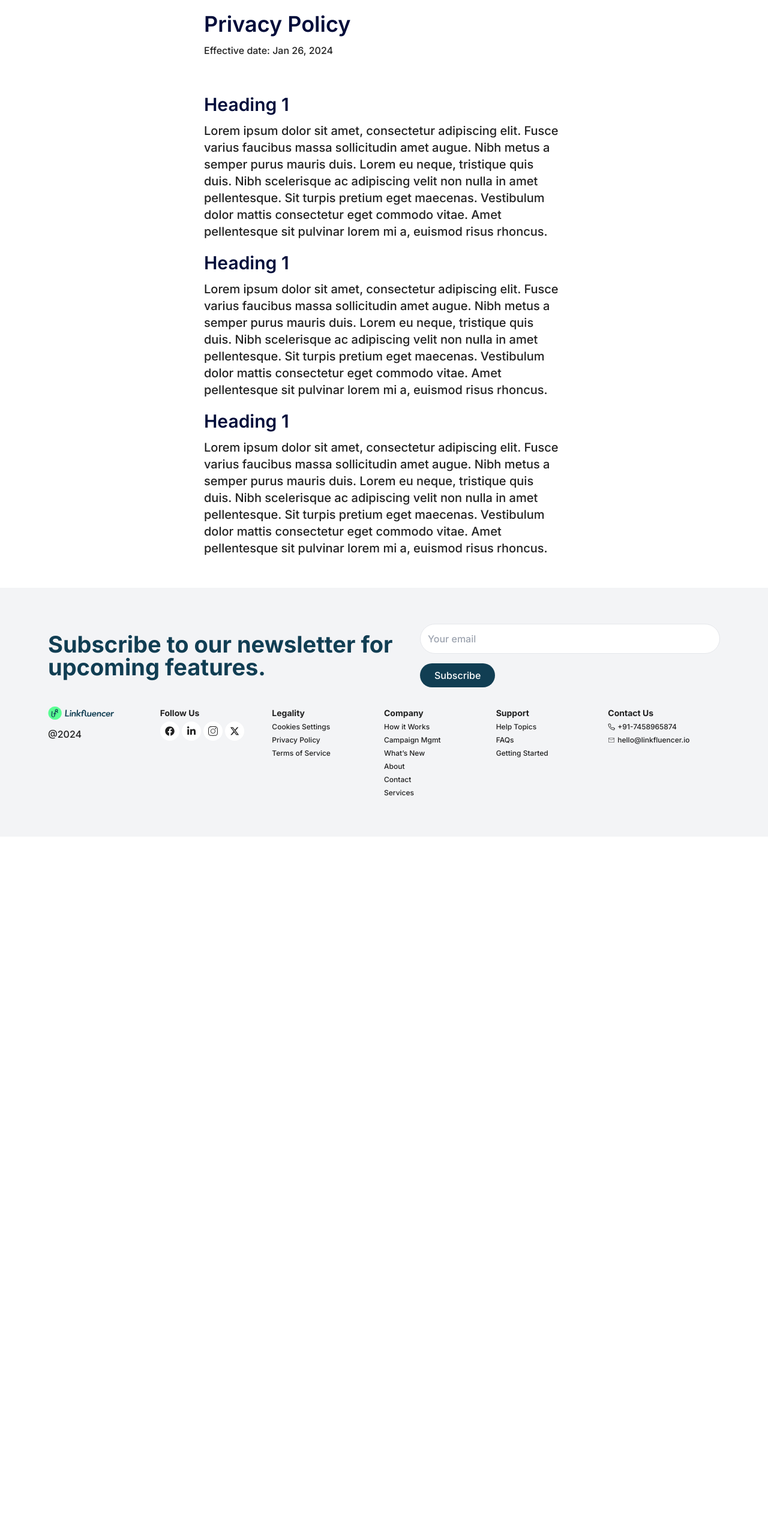
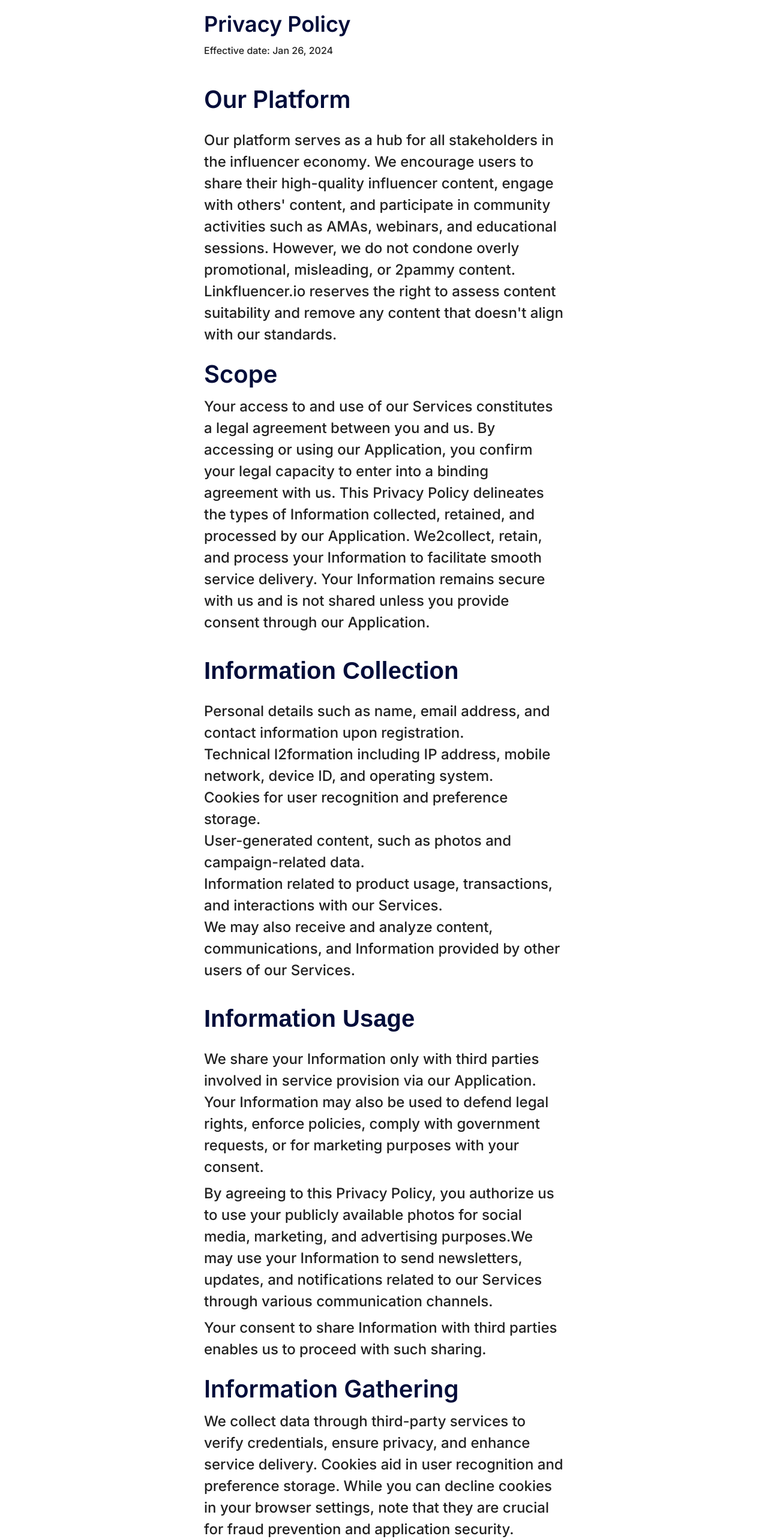
Before and after one commit to saudkhanbpk/linkfluencer-website, a Next.js app: page /privacypolicy in a window 1280 px wide. Shown: the part 200-2766 px from the top of the page at 60% size. Before the commit the page ends 1595 px from the top, so only its background shows below. Built offline with nearby package versions, Linux system fonts and the light colour scheme.

Commit message:
create slug

```diff
--- a/src/components/InfluencerData/Apps.tsx
+++ b/src/components/InfluencerData/Apps.tsx
@@ -18,9 +18,9 @@ function Apps() {
   };
 
   return (
-    <div className="flex gap-10 flex-wrap justify-center items-center w-full py-[40px] md:py-[100px] px-[20px] md:px-[80px]">
-      <div className="md:w-[440px]">
-        <h1 className="text-[20px] ms:text-[40px] font-[800] font-header">
+    <div className="flex flex-col md:flex-row gap-10 items-center w-full py-[40px] md:py-[100px] px-[20px] md:px-[150px]">
+      <div className="md:w-2/4">
+        <h1 className="text-[20px] md:text-[40px] font-[800] font-content leading-none">
           Unlock the power of smart links that open directly in mobile apps
         </h1>
         <p className="text-[12px] md:text-[18px] mt-4 font-content">
@@ -30,7 +30,7 @@ function Apps() {
         </p>
       </div>
 
-      <div className="flex items-center justify-center">
+      <div className="flex items-center justify-center md:w-2/4">
         <div className="flex flex-col justify-center items-center w-[177px] md:w-[316px]">
           <Slider
             {...settings}
--- a/src/components/InfluencerData/InfluencerData.tsx
+++ b/src/components/InfluencerData/InfluencerData.tsx
@@ -35,10 +35,10 @@ function InfluencerData() {
     <div className="flex flex-col justify-center items-center w-full">
       <div className="px-[20px] md:px-[80px]">
         <div className=" flex-col justify-center items-center md:flex hidden">
-          <h4 className="text-[32px] md:text-[64px] font-semibold text-center md:w-[600px] text-[#113E53] mt-10 leading-none font-header">
+          <h4 className="text-[32px] md:text-[64px] font-semibold text-center md:w-[800px] text-[#113E53] mt-10 leading-none font-header">
             Open link in bio natively across 30+ Apps
           </h4>
-          <p className="text-xl text-[#113E53] mt-4 leading-none font-content">
+          <p className="text-xl text-[#113E53] mt-4 leading-none font-content text-center">
             Super tool that helps you grow across all social media apps and get
             better brand deals!!
           </p>
--- /dev/null
+++ b/src/pages/[short_url].tsx
@@ -0,0 +1,48 @@
+import Image from "next/image";
+import { useEffect } from "react";
+import { useRouter } from "next/router";
+import axios from "axios";
+
+interface Props {}
+const Redirect: React.FC<Props> = () => {
+  const router = useRouter()
+
+  const getReDirectLink = async (shortUrl: any) => {
+    try {
+      const response = await axios.get(`${process.env.NEXT_PUBLIC_API_URL}/${shortUrl}`);
+      console.log({ link: response.data });
+      if(response.data.redirectUrl){
+        console.log("inside the if statement");
+
+          router.push(response.data.redirectUrl)
+      }else{
+        console.log("out of the if statement");
+
+      }
+      // Handle the redirect or any other logic here
+    } catch (error) {
+      console.error('Error fetching redirect link:', error);
+    }
+  };
+
+
+  useEffect(() => {
+    const { short_url } = router.query;
+
+    if (short_url) {
+      // Call your function to handle redirection or fetch the link
+      getReDirectLink(short_url);
+    }
+  }, [router.query]); // Add router.query as a dependency
+
+
+  return (
+    <div className="border h-screen flex items-center justify-center">
+      <div className="flex justify-center items-center">
+        <Image src="/images/Logo.svg" alt="Logo" height={100} width={300}/>
+      </div>
+    </div>
+  );
+};
+
+export default Redirect
--- a/src/pages/privacypolicy.tsx
+++ b/src/pages/privacypolicy.tsx
@@ -1,51 +1,159 @@
-import Footer from '@/components/footer/Footer'
-import Navbar from '@/components/navbar/Navbar'
-import React, { useState } from 'react'
+import Footer from "@/components/footer/Footer";
+import Navbar from "@/components/navbar/Navbar";
+import React, { useState } from "react";
 
 function privacypolicy() {
-    const [selectedComponent, setSelectedComponent] = useState('Influencer');
+  const [selectedComponent, setSelectedComponent] = useState("Influencer");
   return (
     <div>
-            <Navbar selectedComponent={selectedComponent}
-                setSelectedComponent={setSelectedComponent} />
-            <div className='flex flex-col justify-center items-center p-8 md:pt-32'>
+      <Navbar
+        selectedComponent={selectedComponent}
+        setSelectedComponent={setSelectedComponent}
+      />
+      <div className="flex flex-col justify-center items-center p-8 md:pt-32">
         <div>
-                    <div className='mdw-[600px] pb-10'>
-                        <h1 className='text-center md:text-start text-[#020D3A] text-3xl md:text-4xl font-semibold'>Privacy Policy</h1>
-                        <p className='mt-3 text-center md:text-start'>Effective date: Jan 26, 2024</p>
+          <div className="mdw-[600px] pb-10">
+            <h1 className="text-center md:text-start text-[#020D3A] text-3xl md:text-4xl font-semibold">
+              Privacy Policy
+            </h1>
+            <p className="mt-3 text-center md:text-start">
+              Effective date: Jan 26, 2024
+            </p>
           </div>
-                    <div className='md:w-[600px] my-5'>
-                        <h1 className='text-center md:text-start text-[#020D3A] text-2xl md:text-3xl font-semibold '>Heading 1</h1>
-                        <p className='mt-3 text-xl text-center md:text-start'>Lorem ipsum dolor sit amet, consectetur adipiscing elit. Fusce varius faucibus massa sollicitudin amet augue. Nibh metus a semper purus mauris duis. Lorem eu neque, tristique quis duis. Nibh scelerisque ac adipiscing velit non nulla in amet pellentesque. Sit turpis pretium eget maecenas. Vestibulum dolor mattis consectetur eget commodo vitae.
-                            Amet pellentesque sit pulvinar lorem mi a, euismod risus rhoncus.</p>
+          <div className="md:w-[600px]">
+            <h1 className="text-center md:text-start mb-[20px] text-[#020D3A] text-[24px] md:text-[40px] font-semibold ">
+              Our Platform
+            </h1>
+            <p className="text-[12px] md:text-[24px] text-center md:text-start">
+              Our platform serves as a hub for all stakeholders in the
+              influencer economy. We encourage users to share their high-quality
+              influencer content, engage with others' content, and participate
+              in community activities such as AMAs, webinars, and educational
+              sessions. However, we do not condone overly promotional,
+              misleading, or 2pammy content. Linkfluencer.io reserves the right
+              to assess content suitability and remove any content that doesn't
+              align with our standards.
+            </p>
           </div>
-                    <div className='md:w-[600px] my-5'>
-                        <h1 className='text-center md:text-start text-[#020D3A] text-2xl md:text-3xl font-semibold '>Heading 1</h1>
-                        <p className='mt-3 text-xl text-center md:text-start'>Lorem ipsum dolor sit amet, consectetur adipiscing elit. Fusce varius faucibus massa sollicitudin amet augue. Nibh metus a semper purus mauris duis. Lorem eu neque, tristique quis duis. Nibh scelerisque ac adipiscing velit non nulla in amet pellentesque. Sit turpis pretium eget maecenas. Vestibulum dolor mattis consectetur eget commodo vitae.
-                            Amet pellentesque sit pulvinar lorem mi a, euismod risus rhoncus.</p>
+          <div className="md:w-[600px]">
+            <h1 className="text-center md:text-start mb-[20px] mt-[32px] text-[#020D3A] text-2xl text-[24px] md:text-[40px] font-semibold ">
+              Scope
+            </h1>
+            <p className="text-[12px] md:text-[24px] text-center md:text-start">
+              Your access to and use of our Services constitutes a legal
+              agreement between you and us. By accessing or using our
+              Application, you confirm your legal capacity to enter into a
+              binding agreement with us. This Privacy Policy delineates the
+              types of Information collected, retained, and processed by our
+              Application. We2collect, retain, and process your Information to
+              facilitate smooth service delivery. Your Information remains
+              secure with us and is not shared unless you provide consent
+              through our Application.
+            </p>
           </div>
-                    <div className='md:w-[600px] my-5'>
-                        <h1 className='text-center md:text-start text-[#020D3A] text-2xl md:text-3xl font-semibold '>Heading 1</h1>
-                        <p className='mt-3 text-xl text-center md:text-start'>Lorem ipsum dolor sit amet, consectetur adipiscing elit. Fusce varius faucibus massa sollicitudin amet augue. Nibh metus a semper purus mauris duis. Lorem eu neque, tristique quis duis. Nibh scelerisque ac adipiscing velit non nulla in amet pellentesque. Sit turpis pretium eget maecenas. Vestibulum dolor mattis consectetur eget commodo vitae.
-                            Amet pellentesque sit pulvinar lorem mi a, euismod risus rhoncus.</p>
+          <div className="md:w-[600px] my-5">
+            <h1 className="text-center font-header mb-[20px] mt-[32px] md:text-start text-[#020D3A] text-[24px] md:text-[40px] font-semibold ">
+              Information Collection
+            </h1>
+            <ul className="1ont-content text-[12px] md:text-[24px]">
+              <li>
+                Personal details such as name, email address, and contact
+                information upon registration.
+              </li>
+              <li>
+                Technical I2formation including IP address, mobile network,
+                device ID, and operating system.
+              </li>
+              <li>Cookies for user recognition and preference storage.</li>
+              <li>
+                User-generated content, such as photos and campaign-related
+                data.
+              </li>
+              <li>
+                Information related to product usage, transactions, and
+                interactions with our Services.
+              </li>
+              <li>
+                We may also receive and analyze content, communications, and
+                Information provided by other users of our Services.
+              </li>
+            </ul>
+          </div>
+          <div className="md:w-[600px] mt-[32px]">
+            <h1 className="text-center md:text-start mb-[20px]  text-[#020D3A] text-[24px] md:text-[40px] font-semibold font-header">
+              Information Usage
+            </h1>
+            <p className="text-center text-[12px] md:text-[24px] md:text-start font-content">
+              We share your Information only with third parties involved in
+              service provision via our Application. Your Information may also
+              be used to defend legal rights, enforce policies, comply with
+              government requests, or for marketing purposes with your consent.
+            </p>
+            <p className="mt-2 text-center text-[12px] md:text-[24px] md:text-start font-content">
+              By agreeing to this Privacy Policy, you authorize us to use your
+              publicly available photos for social media, marketing, and
+              advertising purposes.We may use your Information to send
+              newsletters, updates, and notifications related to our Services
+              through various communication channels.
+            </p>
+            <p className="mt-2 text-center text-[12px] md:text-[24px] md:text-start font-content">
+              Your consent to share Information with third parties enables us to
+              proceed with such sharing.
+            </p>
+          </div>
+          <div className="md:w-[600px]">
+            <h1 className="text-center md:text-start mb-[20px] mt-[32px] text-[#020D3A] text-2xl text-[24px] md:text-[40px] font-semibold ">
+              Information Gathering
+            </h1>
+            <p className="text-[12px] md:text-[24px] text-center md:text-start">
+              We collect data through third-party services to verify
+              credentials, ensure privacy, and enhance service delivery. Cookies
+              aid in user recognition and preference storage. While you can
+              decline cookies in your browser settings, note that they are
+              crucial for fraud prevention and application security.
+            </p>
+          </div>
+          <div className="md:w-[600px]">
+            <h1 className="text-center md:text-start mb-[20px] mt-[32px] text-[#020D3A] text-2xl text-[24px] md:text-[40px] font-semibold ">
+              Data Storage
+            </h1>
+            <div className="text-[12px] md:text-[24px] text-center md:text-start">
+              <p className="text-[12px] md:text-[24px] text-center md:text-start">
+              We employ stringent measures to protect your sensitive
+              Information, although no data is entirely immune to hacking. If
+              you encounter misuse of your Information, report it to us for
+              appropriate action.
+              </p>
+              <p className="text-[12px] md:text-[24px] text-center md:text-start mt-3">
+              We retain your personal Information as
+              necessary for service provision, legal compliance, dispute
+              resolution, business purposes, and other legitimate interests.
+              </p>
             </div>
           </div>
-                <div className='md:hidden block'>
-                    <h1 className='text-2xl md:text-3xl font-semibold md:text-start text-start text-[#113E53] '>Launch your internet space with a boost</h1>
-                    <div className='pb-8 flex flex-col justify-start'>
-                        <input className='md:w-[450px] border p-3 rounded-full mt-5 ' type='text' placeholder='Paste your link here' /><br />
-                        <div className='flex justify-start '>
+        </div>
+        <div className="md:hidden block mt-[45px]">
+          <h1 className="text-2xl md:text-3xl font-semibold md:text-start text-start text-[#113E53] ">
+            Launch your internet space with a boost
+          </h1>
+          <div className="pb-8 flex flex-col justify-start">
+            <input
+              className="md:w-[450px] border p-3 rounded-full mt-5 "
+              type="text"
+              placeholder="Paste your link here"
+            />
+            <br />
+            <div className="flex justify-start ">
               <button className="w-fit py-3 px-8  rounded-full focus:outline-none md:centered bg-[#020D3A] text-white">
                 Create Smart Link
               </button>
             </div>
-
           </div>
         </div>
       </div>
       <Footer />
     </div>
-    )
+  );
 }
 
-export default privacypolicy
+export default privacypolicy;
--- a/src/pages/redirect.tsx
+++ /dev/null
@@ -1,16 +0,0 @@
-import Image from "next/image";
-import { useEffect } from "react";
-
-interface Props {}
-const Redirect: React.FC<Props> = () => {
-  useEffect(() => {}, []);
-  return (
-    <div className="border h-screen flex items-center justify-center">
-      <div className="flex justify-center items-center">
-        <Image src="/images/Logo.svg" alt="Logo" height={100} width={300}/>
-      </div>
-    </div>
-  );
-};
-
-export default Redirect
```
Lines whose indentation alone changed are shown as unchanged.
